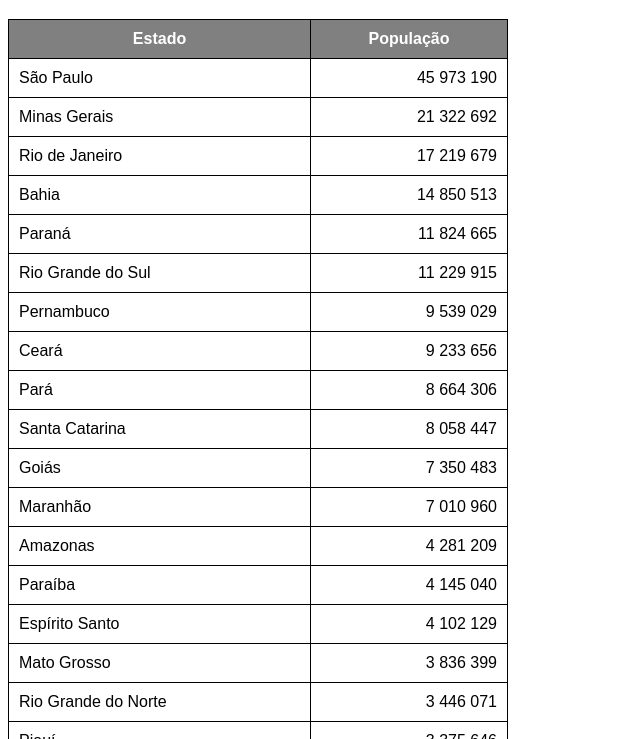
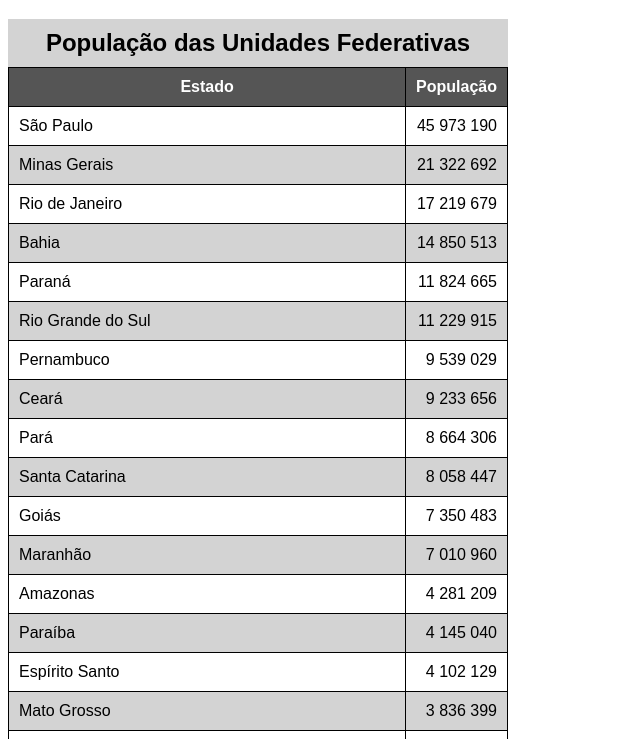
Before and after one commit to dylancandu/HTML-CSS, a plain HTML site: page exercicios/ex023/tabela002.html in a window 1280 px wide. Shown: the part 61-800 px from the top of the page, without its empty margins (0-640 px from the left). Drawn offline with Linux system fonts and the light colour scheme.

Commit message:
Update tabela002.html

```diff
--- a/exercicios/ex023/tabela002.html
+++ b/exercicios/ex023/tabela002.html
@@ -9,9 +9,17 @@
             font-family: Arial, Helvetica, sans-serif;
         }
 
+        caption{
+            font-size: 1.5em;
+            font-weight: bold;
+            padding: 10px;
+            background-color: lightgray;
+        }
+
         table{
             width: 500px;
             border-collapse: collapse;
+            position: relative;
         }
 
         td, th{
@@ -20,14 +28,25 @@
         }
 
         thead{
-            background-color: gray;
+            background-color: rgb(85, 85, 85);
             color: white;
         }
 
         tfoot{
-            background-color: gray;
+            background-color: rgb(85, 85, 85);
             color: white;
         }
+
+        thead > tr > th{
+            position: sticky;
+            top: -1px;
+            background-color: rgb(85, 85, 85) ;
+        }
+
+        tbody > tr:nth-child(2n){ /*Pode usar odd - ímpar/ even - par*/
+            background-color: lightgray;
+        }
+
         td.num{
             text-align: right;
         }
@@ -38,6 +57,7 @@
     <!--
     Anatomia para tabelas grandes
     table
+        caption
         thead
             tr, td, th
         Tbody
@@ -47,10 +67,11 @@
     -->
 
     <table>
+        <caption>População das Unidades Federativas</caption>
         <thead>
             <tr>
-                <th>Estado</th>
-                <th>População</th>
+                <th scope="col">Estado</th>
+                <th scope="col" style="width: 50px;">População</th>
             </tr>
         </thead>
         <tbody>
@@ -166,7 +187,7 @@
         </tbody>
         <tfoot>
             <tr>
-                <th>Total de Habitantes</th>
+                <th scope="row">Total de Habitantes</th>
                 <td class="num">212 583 720</td>
             </tr>
         </tfoot>
```
